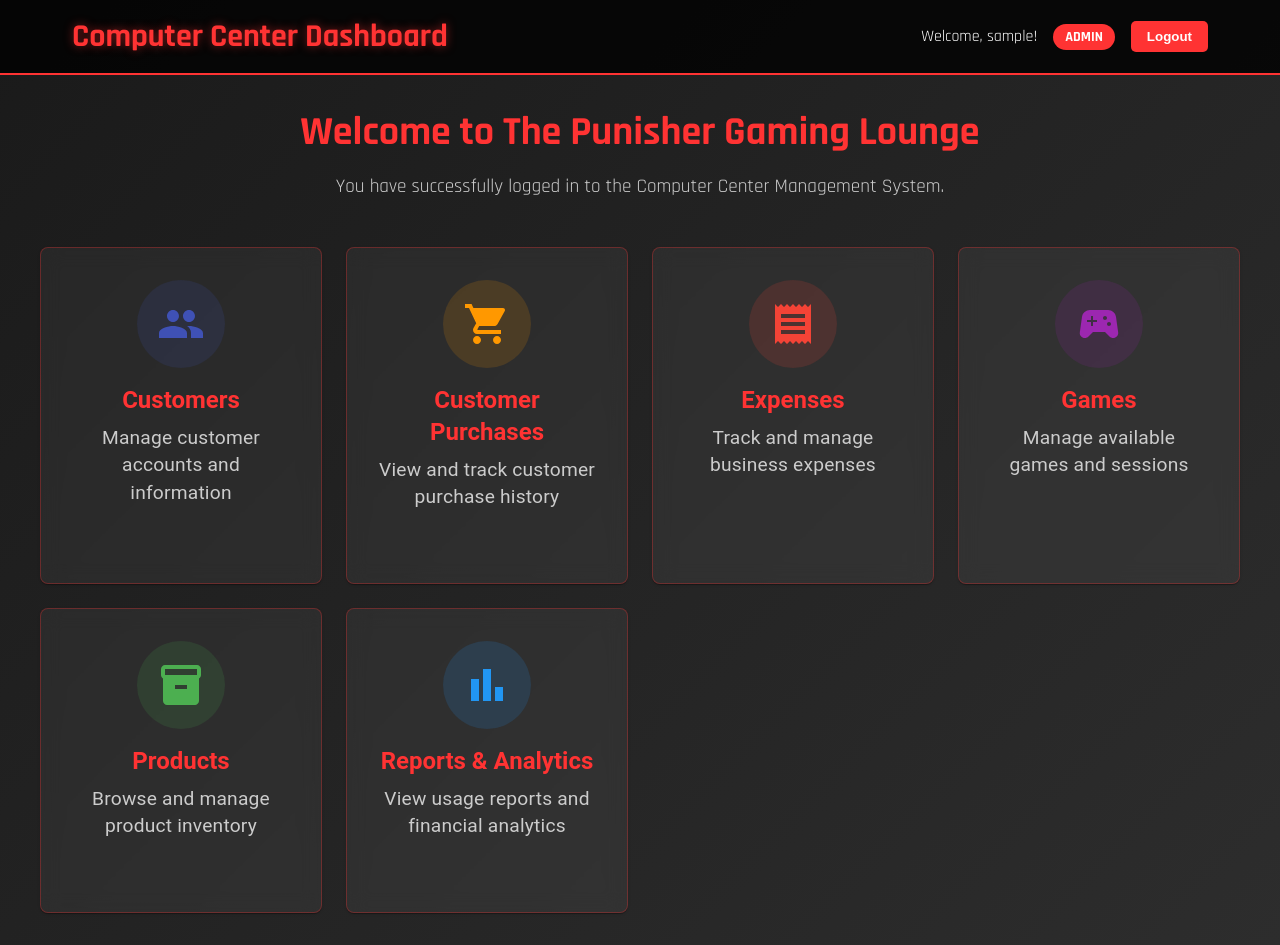
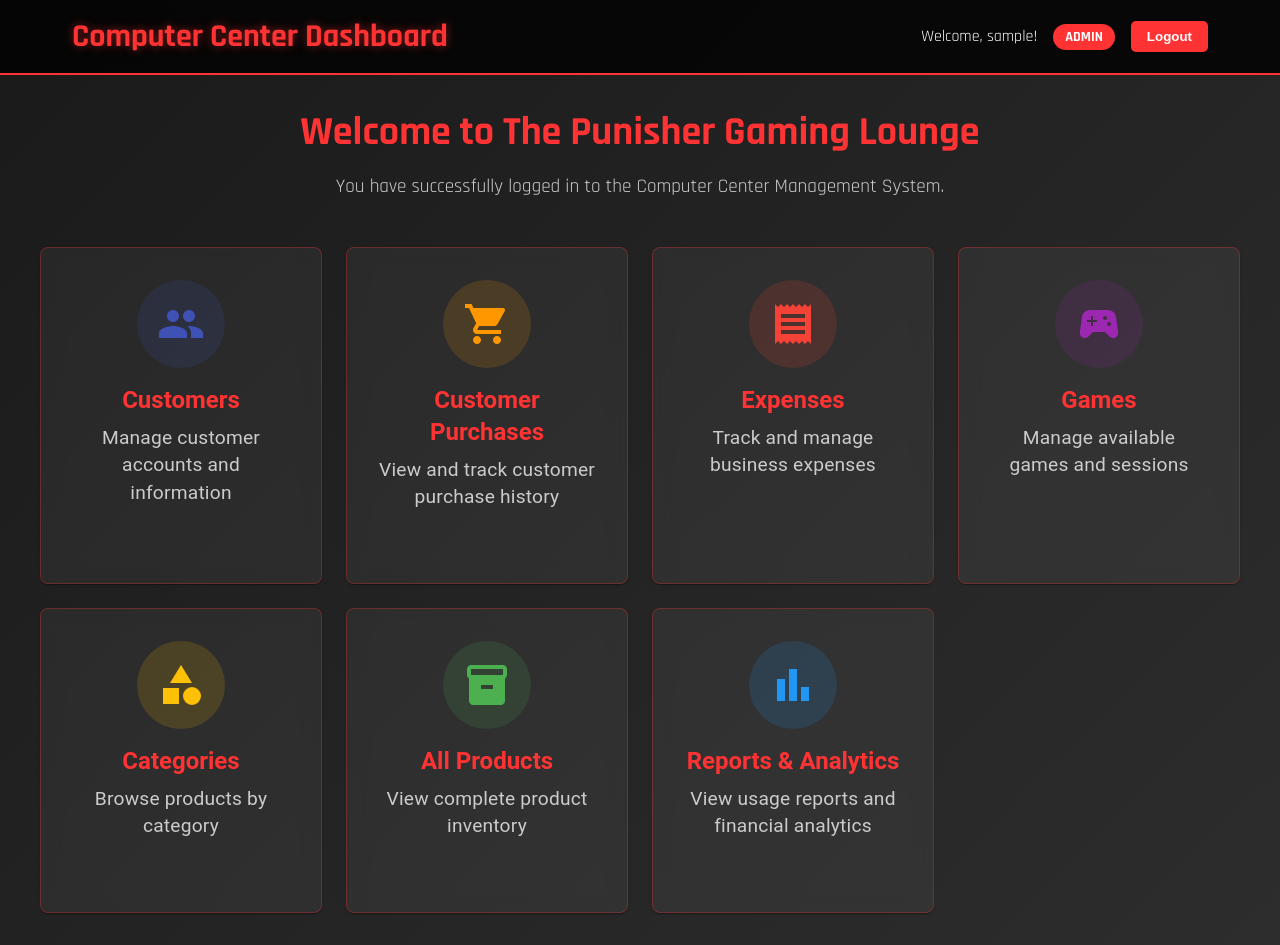
Before and after one commit to mira-daherr/System, a React (Vite) app in the folder frontend/: page /dashboard in a window 1280 px wide. Built offline with nearby package versions, Linux system fonts and the light colour scheme; sample sign-in values are in the browser's storage.

Commit message:
fix dashboard.jsx

```diff
--- a/frontend/src/pages/dashboard/Dashboard.jsx
+++ b/frontend/src/pages/dashboard/Dashboard.jsx
@@ -7,6 +7,7 @@
   Receipt as ReceiptIcon,
   SportsEsports as GamesIcon,
   Inventory as ProductsIcon,
+  Category as CategoryIcon,
   BarChart as ChartIcon
 } from '@mui/icons-material';
 import { getUserData, clearAuthData } from '../../utils/auth';
@@ -19,17 +20,13 @@
 
   const handleLogout = async () => {
     try {
-      // Call logout API
       if (user?.id) {
         await authAPI.logout(user.id);
       }
-
-      // Clear local auth data
       clearAuthData();
       navigate('/login');
     } catch (error) {
       console.error('Logout error:', error);
-      // Still clear local data and navigate even if logout API fails
       clearAuthData();
       navigate('/login');
     }
@@ -202,9 +199,45 @@
               </CardContent>
             </Card>
 
-            {/* Products Card - UPDATED TO /categories */}
+            {/* Categories Card - NEW */}
             <Card
               onClick={() => navigate('/categories')}
+              sx={{
+                background: 'rgba(255, 255, 255, 0.05)',
+                backdropFilter: 'blur(10px)',
+                border: '1px solid rgba(255, 51, 51, 0.3)',
+                borderRadius: 2,
+                cursor: 'pointer',
+                transition: 'all 0.3s ease',
+                '&:hover': {
+                  transform: 'translateY(-5px)',
+                  borderColor: '#ff3333',
+                  boxShadow: '0 10px 30px rgba(255, 51, 51, 0.3)'
+                }
+              }}
+            >
+              <CardContent sx={{ textAlign: 'center', padding: 4 }}>
+                <Box sx={{
+                  display: 'inline-flex',
+                  padding: 2.5,
+                  borderRadius: '50%',
+                  background: 'rgba(255, 193, 7, 0.15)',
+                  marginBottom: 2
+                }}>
+                  <CategoryIcon sx={{ fontSize: 48, color: '#ffc107' }} />
+                </Box>
+                <Typography variant="h5" sx={{ color: '#ff3333', fontWeight: 'bold', marginBottom: 1 }}>
+                  Categories
+                </Typography>
+                <Typography variant="body2" sx={{ color: '#ccc' }}>
+                  Browse products by category
+                </Typography>
+              </CardContent>
+            </Card>
+
+            {/* All Products Card - NEW */}
+            <Card
+              onClick={() => navigate('/products')}
               sx={{
                 background: 'rgba(255, 255, 255, 0.05)',
                 backdropFilter: 'blur(10px)',
@@ -230,10 +263,10 @@
                   <ProductsIcon sx={{ fontSize: 48, color: '#4caf50' }} />
                 </Box>
                 <Typography variant="h5" sx={{ color: '#ff3333', fontWeight: 'bold', marginBottom: 1 }}>
-                  Products
+                  All Products
                 </Typography>
                 <Typography variant="body2" sx={{ color: '#ccc' }}>
-                  Browse and manage product inventory
+                  View complete product inventory
                 </Typography>
               </CardContent>
             </Card>
```
